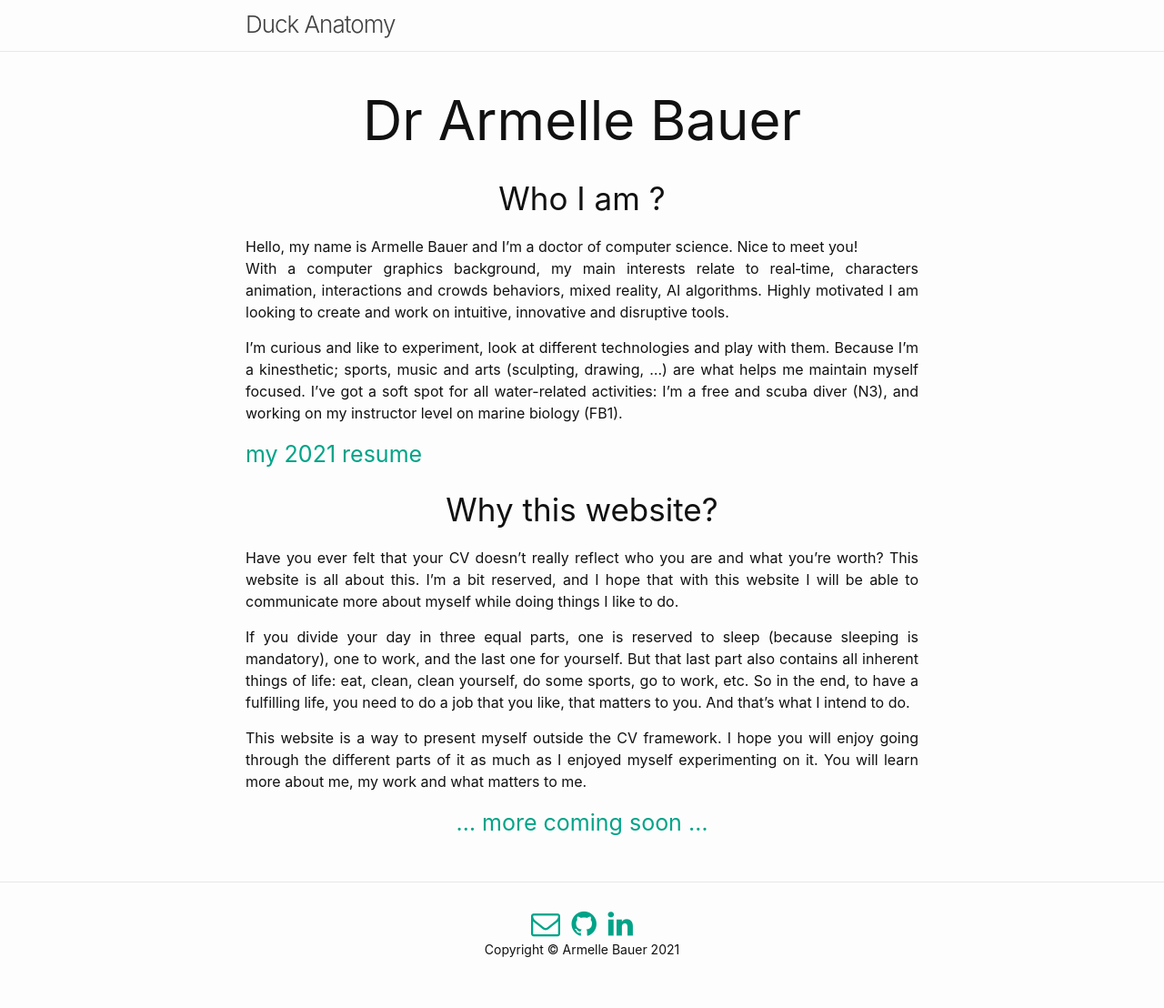
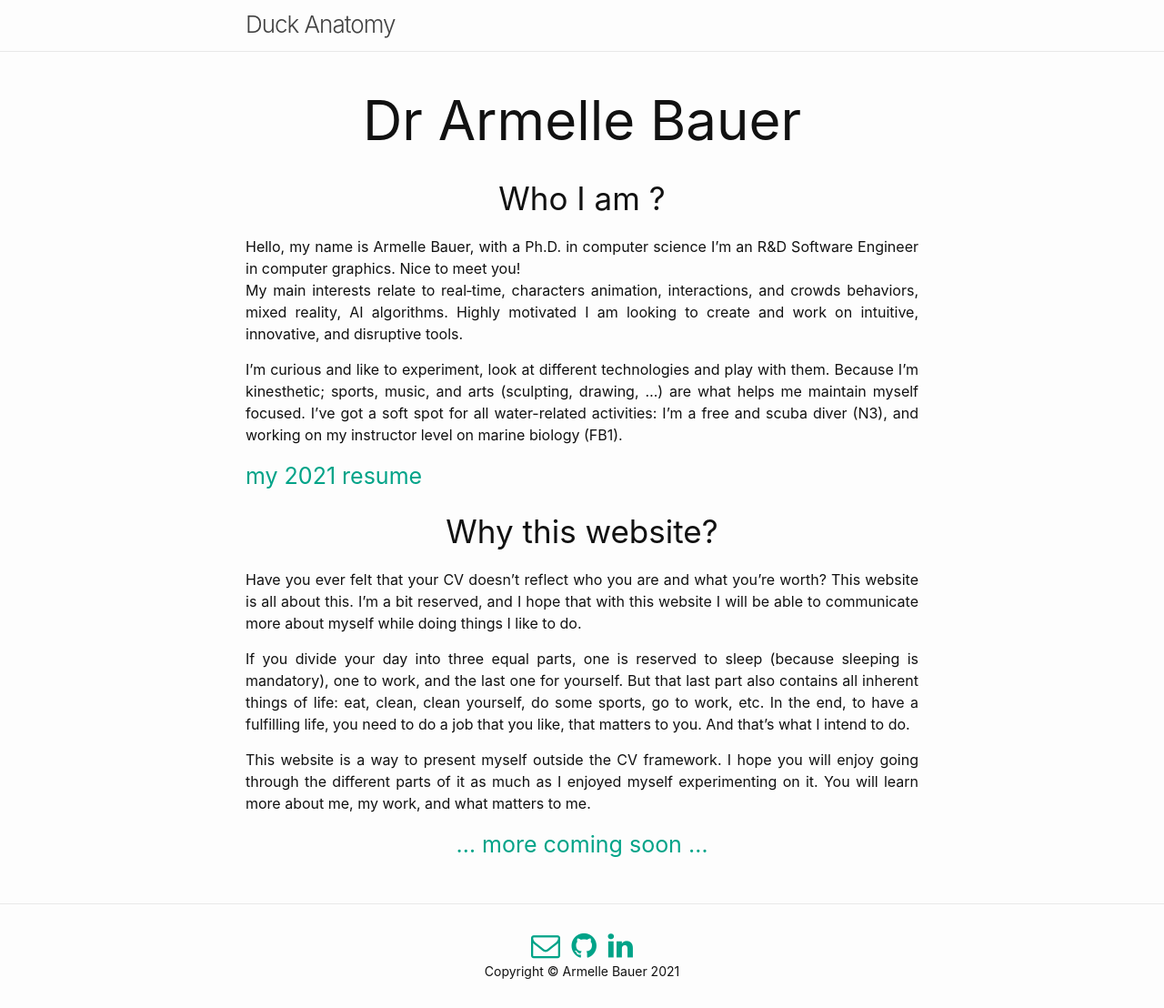
Before and after one commit to duck-anatomy/duck-anatomy.github.io, a Jekyll site: the page built from index.md, in a window 1280 px wide. Shown: the whole page at 91% size. Built offline with Jekyll 4.4.1, drawn with Linux system fonts in a browser that asks for light colours; before the commit the page ends 1084 px from its top, so only the background shows below that.

```diff
--- a/index.md
+++ b/index.md
@@ -6,28 +6,28 @@ layout: home
 
 <h3>Who I am ?</h3>
 
-Hello, my name is Armelle Bauer and I'm a doctor of computer science. Nice to meet you! <br/>
-With a computer graphics background, my main interests relate to real‑time, characters animation, interactions and crowds behaviors, mixed reality, AI algorithms.
-Highly motivated I am looking to create and work on intuitive, innovative and disruptive tools.
+Hello, my name is Armelle Bauer, with a Ph.D. in computer science I'm an R&D Software Engineer in computer graphics. Nice to meet you! <br/>
+My main interests relate to real‑time, characters animation, interactions, and crowds behaviors, mixed reality, AI algorithms.
+Highly motivated I am looking to create and work on intuitive, innovative, and disruptive tools.
 
 I'm curious and like to experiment, look at different technologies and play with them.
-Because I'm a kinesthetic; sports, music and arts (sculpting, drawing, ...) are what helps me maintain myself focused<!--up and running-->.
+Because I'm kinesthetic; sports, music, and arts (sculpting, drawing, ...) are what helps me maintain myself focused.
 I've got a soft spot for all water-related activities: I'm a free and scuba diver (N3), and working on my instructor level on marine biology (FB1).
 
 <a class="highlight" href="./assets/ArmelleBauer_CV2021.pdf" target="_blank">my 2021 resume</a>
 
 <h3>Why this website?</h3>
 
-Have you ever felt that your CV doesn't really reflect who you are and what you're worth?
+Have you ever felt that your CV doesn't reflect who you are and what you're worth?
 This website is all about this.<!--Who you are and what you like to do don't necessarily come out of our actions.-->
 I'm a bit reserved, and I hope that with this website I will be able to communicate more about myself while doing things I like to do.
 
-If you divide your day in three equal parts, one is reserved to sleep (because sleeping is mandatory), one to work, and the last one for yourself.
+If you divide your day into three equal parts, one is reserved to sleep (because sleeping is mandatory), one to work, and the last one for yourself.
 But that last part also contains all inherent things of life: eat, clean, clean yourself, do some sports, go to work, etc.
-So in the end, to have a fulfilling life, you need to do a job that you like, that matters to you. And that's what I intend to do.
+In the end, to have a fulfilling life, you need to do a job that you like, that matters to you. And that's what I intend to do.
 
 This website is a way to present myself outside the CV framework.
 I hope you will enjoy going through the different parts of it as much as I enjoyed myself experimenting on it.
-You will learn more about me, my work and what matters to me.
+You will learn more about me, my work, and what matters to me.
 
 <span class="highlight text-center ">... more coming soon ...</span>
```
Also changed, not shown: Gemfile (+2 -11 lines), _includes/google-analytics.html (+6 -8 lines).
